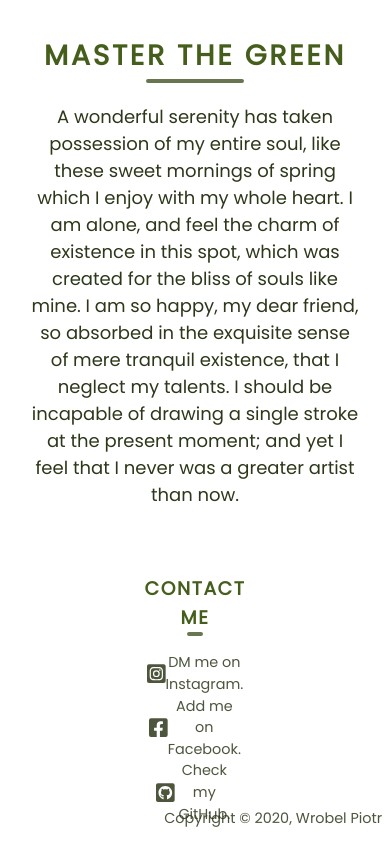
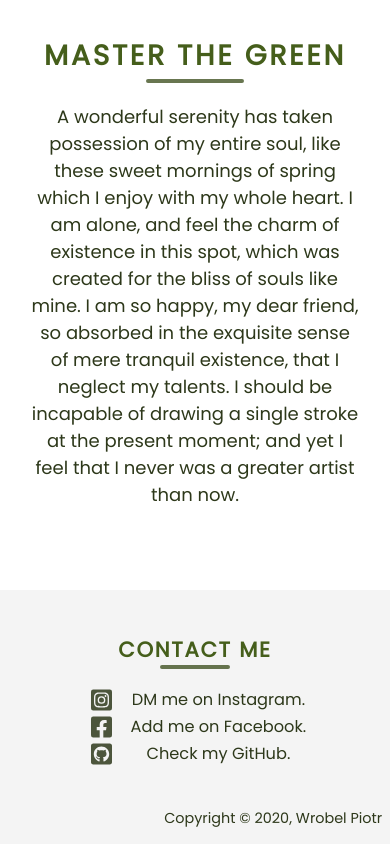
Before and after one commit to ajiiz/plants-react-app, a React (Create React App) app: page /home in a window 390 px wide. Shown: the part 3265-4109 px from the top of the page. Built offline with nearby package versions, Linux system fonts and the light colour scheme.

Commit message:
Changed font-color in footer, also changed font-size, bgcolor and width in Footer on mobile

```diff
--- a/src/styles/Footer/footer.scss
+++ b/src/styles/Footer/footer.scss
@@ -6,6 +6,7 @@ footer {
         height: 80%;
         width: 100%;
         display: flex;
+        flex-direction: column;
         justify-content: center;
         align-items: center;
 
@@ -21,7 +22,7 @@ footer {
                 margin-top: 1em;
                 margin-bottom: 1em;
                 text-transform: uppercase;
-                font-size: 1rem;
+                font-size: 1em;
                 width: 20%;
                 letter-spacing: 0.1em;
                 color:rgb(69, 94, 27);
@@ -47,7 +48,7 @@ footer {
                 &__text {
                     flex: 0.8;
                     font-size: 0.9em;
-                    color:rgba(45, 56, 26, 0.849);
+                    color:rgb(45, 56, 26);
                     line-height: 1.5em;
                     white-space: pre-line;
                 }
@@ -67,10 +68,33 @@ footer {
 
         &__text {
             font-size: 0.9em;
-            color:rgba(45, 56, 26, 0.849);
+            color:rgb(45, 56, 26);
             line-height: 1.5em;
             font-weight: lighter;
             white-space: pre-line;
         }
     }
 }
+
+@media (max-width: 900px) {
+    footer {
+        background-color: rgba(243, 243, 243, 0.863);
+        .contact {
+            font-size: 18px;
+
+            &__icons {
+                &__text {
+                    width: 60%;
+
+                    .divider {
+                        width: 30%;
+                    }
+                }
+
+                &__link {
+                    width: 60%;
+                }
+            }
+        }
+    }
+}
--- a/src/styles/Home/quote.scss
+++ b/src/styles/Home/quote.scss
@@ -110,7 +110,6 @@
 
 @media (max-width: 500px) {
     .quotes {
-
         &__items {
             font-size: 20px;
 
```
